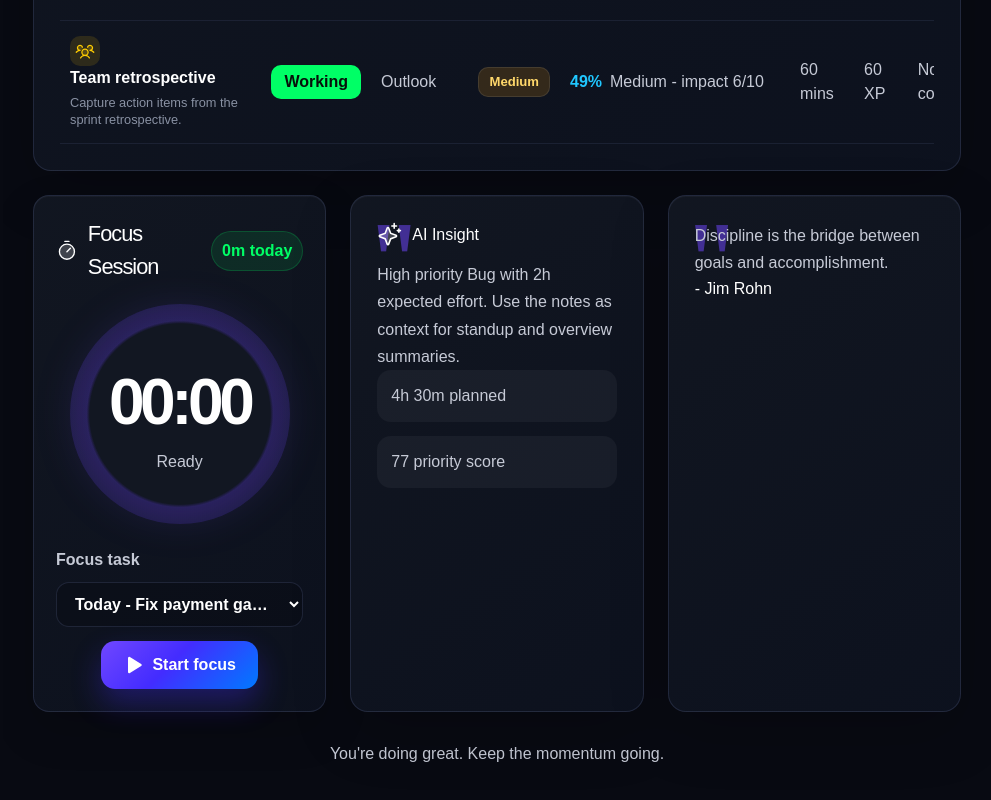
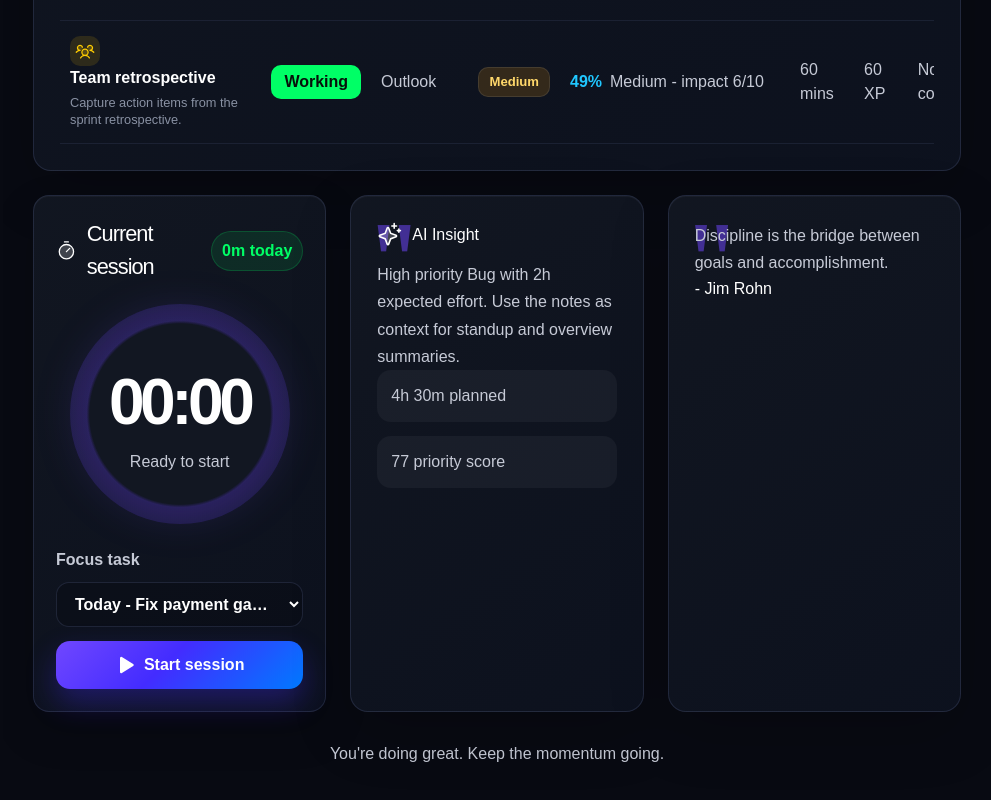
Before and after one commit to Dishari-M/GamifiedTasksDashboard, a React (Create React App) app in the folder frontend/: page / in a window 1280 px wide. Shown: the part 2590-3390 px from the top of the page, without its empty margins (289-1280 px from the left). Built offline with nearby package versions, Linux system fonts and the light colour scheme.

Commit message:
Refine focus session UX

```diff
--- a/frontend/src/App.js
+++ b/frontend/src/App.js
@@ -115,7 +115,7 @@ const formatDateTime = (isoValue) => {
 
 const FOCUS_SESSIONS_STORAGE_KEY = "devquest.focusSessions.v1";
 const ACTIVE_FOCUS_STORAGE_KEY = "devquest.activeFocusSession.v1";
-const focusOutcomes = ["Progress made", "Blocked", "Ready for review", "Need follow-up"];
+const focusOutcomes = ["Progress made", "Blocked", "Ready for review", "Completed"];
 
 const readStoredJson = (key, fallback) => {
   if (typeof window === "undefined") return fallback;
@@ -408,7 +408,7 @@ const Sidebar = ({ open, onClose }) => (
 const Topbar = ({ onMenuClick }) => {
   const location = useLocation();
   const title = location.pathname === "/" ? "Good morning, Dishari" : navItems.find((item) => item.path === location.pathname)?.label || "DevQuest";
-  const subtitle = location.pathname === "/focus" ? "Capture focused work by task." : "Plan the work, capture the learning, and keep momentum visible.";
+  const subtitle = location.pathname === "/focus" ? "Track deep work against a task." : "Plan the work, capture the learning, and keep momentum visible.";
 
   return (
     <header className="topbar" data-testid="topbar">
@@ -513,10 +513,11 @@ const FocusWidget = ({ tasks = [], focusSessions = [], activeSession, onStartFoc
   const elapsedSeconds = activeFocusSeconds(activeSession);
   const todaySessions = sessionsForDay(focusSessions);
   const focusedToday = focusMinutesForSessions(todaySessions);
-  const topTask = topFocusedTask(todaySessions);
   const selectedTask = tasks.find((task) => task.id === selectedTaskId);
+  const selectedTaskSessions = selectedTask ? todaySessions.filter((session) => session.task_id === selectedTask.id) : [];
+  const selectedTaskFocusedToday = focusMinutesForSessions(selectedTaskSessions);
   const progress = Math.min(360, (elapsedSeconds / (25 * 60)) * 360);
-  const statusLabel = activeSession?.isRunning ? "In focus" : activeSession ? "Paused" : "Ready";
+  const statusLabel = activeSession?.isRunning ? "In focus" : activeSession ? "Paused" : "Ready to start";
   const plannedMinutes = selectedTask ? formatMinutes(selectedTask.time) : "No task";
   const hasTasks = taskOptions.length > 0;
 
@@ -526,6 +527,7 @@ const FocusWidget = ({ tasks = [], focusSessions = [], activeSession, onStartFoc
   };
 
   const stopFocus = () => {
+    if (elapsedSeconds > 0 && elapsedSeconds < 120 && !window.confirm("This session was under 2 minutes. Save it anyway?")) return;
     onStopFocus({ outcomeType, outcomeNote });
     setOutcomeNote("");
     setOutcomeType("Progress made");
@@ -534,7 +536,7 @@ const FocusWidget = ({ tasks = [], focusSessions = [], activeSession, onStartFoc
   return (
     <section className={`surface focus-widget ${compact ? "focus-compact" : ""}`} data-testid="focus-widget">
       <div className="section-heading focus-heading">
-        <h2><Timer size={26} weight="duotone" aria-hidden="true" /> Focus Session</h2>
+        <h2><Timer size={26} weight="duotone" aria-hidden="true" /> Current session</h2>
         <span data-testid="focus-today-pill">{formatMinutes(focusedToday)} today</span>
       </div>
       <div className="focus-hero-grid">
@@ -542,7 +544,6 @@ const FocusWidget = ({ tasks = [], focusSessions = [], activeSession, onStartFoc
           <div><strong data-testid="focus-timer-value">{formatTimer(elapsedSeconds)}</strong><span data-testid="focus-timer-label">{statusLabel}</span></div>
         </div>
       </div>
-      {!compact && topTask && <p className="focus-context-line" data-testid="focus-top-task-line">Most focus today: <strong>{topTask.title}</strong></p>}
       <label className="focus-task-picker">
         Focus task
         <select value={selectedTaskId} onChange={(event) => setSelectedTaskId(event.target.value)} disabled={Boolean(activeSession) || !hasTasks} data-testid="focus-task-select">
@@ -560,20 +561,22 @@ const FocusWidget = ({ tasks = [], focusSessions = [], activeSession, onStartFoc
           <div className="focus-selected-meta" aria-label="Selected task details">
             <Pill tone={selectedTask.priority.toLowerCase()}>{selectedTask.priority}</Pill>
             <span>{plannedMinutes}</span>
+            <span>{formatMinutes(selectedTaskFocusedToday)} today</span>
           </div>
         </article>
       )}
+      {!compact && !selectedTask && <p className="focus-helper-text" data-testid="focus-helper-text">Choose a task to start a session.</p>}
       {!compact && activeSession && (
         <div className="focus-outcome-panel" data-testid="focus-outcome-panel">
           <span>Wrap up session</span>
           <div className="focus-chip-row">
             {focusOutcomes.map((outcome) => <button key={outcome} className={`focus-chip ${outcomeType === outcome ? "active" : ""}`} onClick={() => setOutcomeType(outcome)} type="button">{outcome}</button>)}
           </div>
-          <textarea value={outcomeNote} onChange={(event) => setOutcomeNote(event.target.value)} placeholder="What changed, shipped, or blocked you?" data-testid="focus-outcome-note" />
+          <textarea value={outcomeNote} onChange={(event) => setOutcomeNote(event.target.value)} placeholder="What changed during this session?" data-testid="focus-outcome-note" />
         </div>
       )}
       <div className="focus-actions">
-        {!activeSession && <button className="primary-action" onClick={startFocus} disabled={!selectedTask} data-testid="focus-start-pause-button"><Play size={20} weight="fill" aria-hidden="true" /> Start focus</button>}
+        {!activeSession && <button className="primary-action" onClick={startFocus} disabled={!selectedTask} data-testid="focus-start-pause-button"><Play size={20} weight="fill" aria-hidden="true" /> Start session</button>}
         {activeSession?.isRunning && <button className="primary-action" onClick={onPauseFocus} data-testid="focus-pause-button"><Hourglass size={20} weight="duotone" aria-hidden="true" /> Pause</button>}
         {activeSession && !activeSession.isRunning && <button className="primary-action" onClick={onResumeFocus} data-testid="focus-resume-button"><Play size={20} weight="fill" aria-hidden="true" /> Resume</button>}
         {activeSession && <button className="ghost-button focus-save-action" onClick={stopFocus} data-testid="focus-stop-button"><CheckCircle size={20} weight="duotone" aria-hidden="true" /> Stop &amp; save</button>}
--- a/frontend/src/feature-additions.css
+++ b/frontend/src/feature-additions.css
@@ -435,7 +435,8 @@ body {
 
 .focus-actions .primary-action,
 .focus-actions .ghost-button {
-  min-width: 154px;
+  width: 100%;
+  min-width: 0;
 }
 
 .focus-save-action {
@@ -460,6 +461,12 @@ body {
   color: var(--text-soft);
   line-height: 1.55;
   overflow-wrap: anywhere;
+}
+
+.focus-helper-text {
+  margin: 12px 0 0;
+  color: var(--text-soft);
+  line-height: 1.5;
 }
 
 .focus-active-copy strong {
```
